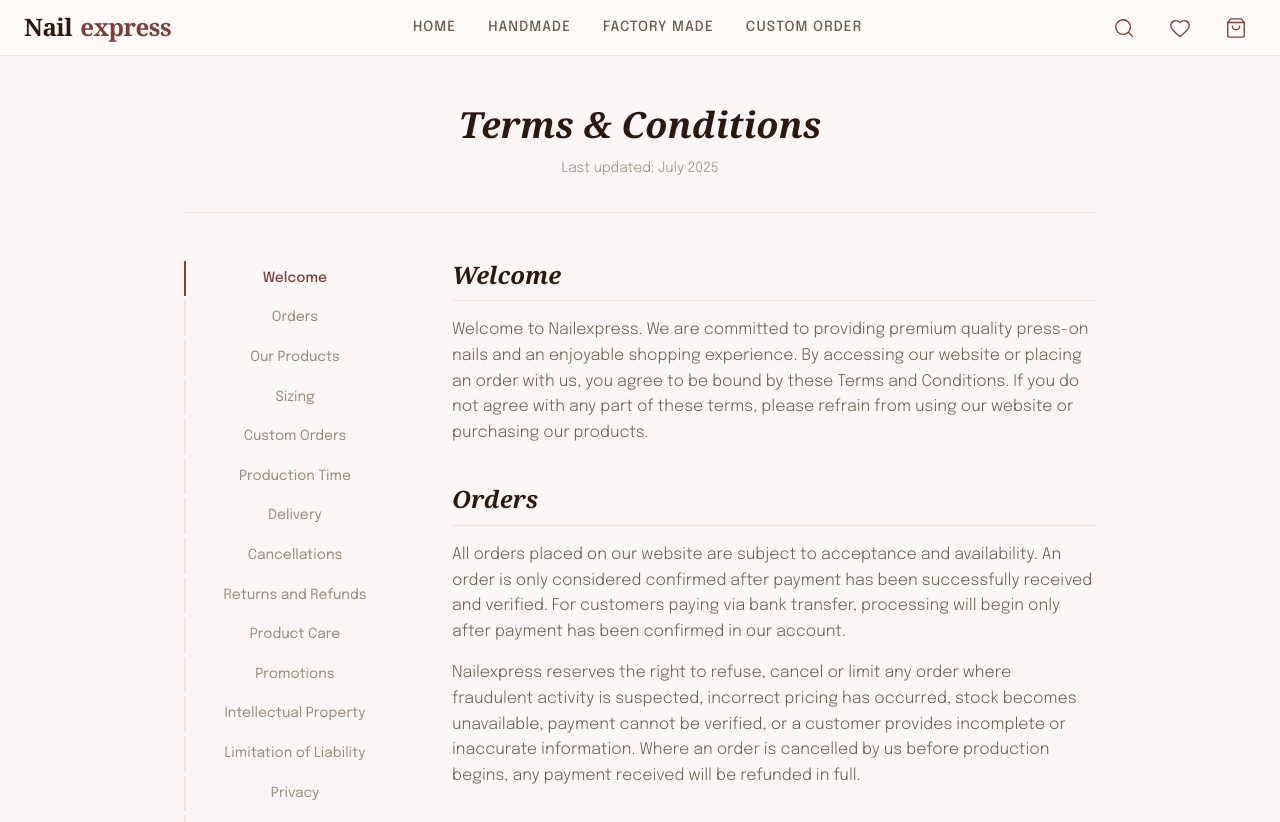
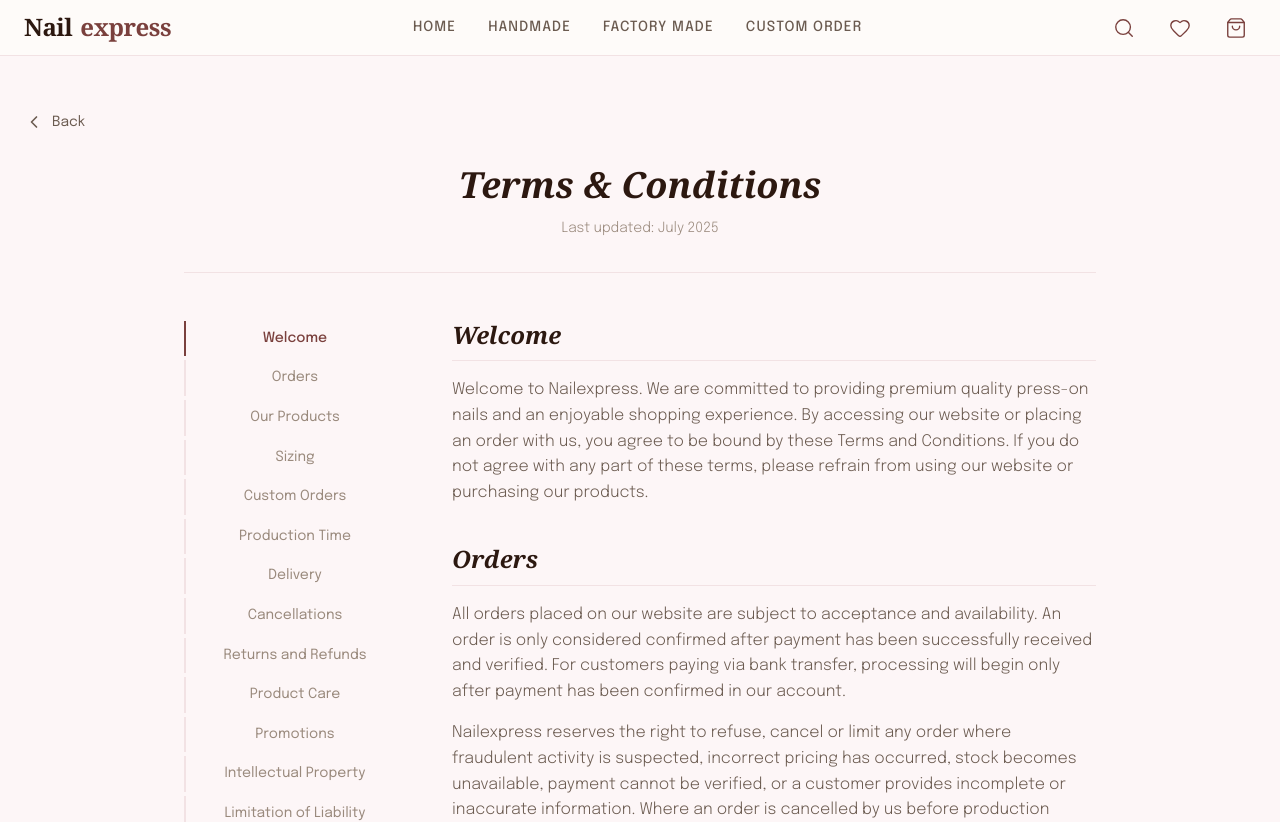
Before and after one commit to dfordolapo/nailxpressng, a Next.js app: page /terms in a window 1280 px wide. Shown: the top 822 px of the page. Built offline with nearby package versions, Linux system fonts and the light colour scheme; a web font is replaced by a local one.

Commit message:
Add back button to terms page, hide footer on /terms

```diff
--- a/src/app/terms/page.js
+++ b/src/app/terms/page.js
@@ -1,6 +1,7 @@
 "use client";
 
 import { useState, useEffect, useRef, useCallback } from "react";
+import { useRouter } from "next/navigation";
 import styles from "@/styles/pages/terms.module.css";
 
 const SECTIONS = [
@@ -147,6 +148,7 @@ function ChevronRight() {
 }
 
 export default function TermsPage() {
+  const router = useRouter();
   const [activeId, setActiveId] = useState(SECTIONS[0].id);
   const observerRef = useRef(null);
 
@@ -200,6 +202,12 @@ export default function TermsPage() {
 
   return (
     <div className={styles.page}>
+      <button className={styles.backBtn} onClick={() => router.back()} aria-label="Go back">
+        <svg xmlns="http://www.w3.org/2000/svg" width="20" height="20" viewBox="0 0 24 24" fill="none" stroke="currentColor" strokeWidth="2" strokeLinecap="round" strokeLinejoin="round">
+          <path d="m15 18-6-6 6-6"/>
+        </svg>
+        <span>Back</span>
+      </button>
       <div className="container container--narrow">
         <div className={styles.header}>
           <h1 className={styles.title}>Terms &amp; Conditions</h1>
--- a/src/components/layout/Footer.js
+++ b/src/components/layout/Footer.js
@@ -33,7 +33,7 @@ function WhatsappIcon() {
 
 export default function Footer() {
   const pathname = usePathname();
-  if (pathname === "/") return null;
+  if (pathname === "/" || pathname === "/terms") return null;
 
   return (
     <footer className={styles.footer} id="site-footer">
--- a/src/styles/pages/terms.module.css
+++ b/src/styles/pages/terms.module.css
@@ -1,6 +1,23 @@
 /* ── Terms & Conditions Page ──────────────────────────────────────── */
 .page {
   padding: var(--space-12) 0 var(--space-20);
+}
+
+/* ── Back Button ─────────────────────────────────────────────────── */
+.backBtn {
+  display: inline-flex;
+  align-items: center;
+  gap: var(--space-2);
+  padding: var(--space-2) 0;
+  margin-left: var(--space-6);
+  margin-bottom: var(--space-6);
+  font-size: var(--text-sm);
+  color: var(--color-text-secondary);
+  transition: color var(--transition-fast);
+}
+
+.backBtn:hover {
+  color: var(--color-primary);
 }
 
 /* ── Header ──────────────────────────────────────────────────────── */
```
